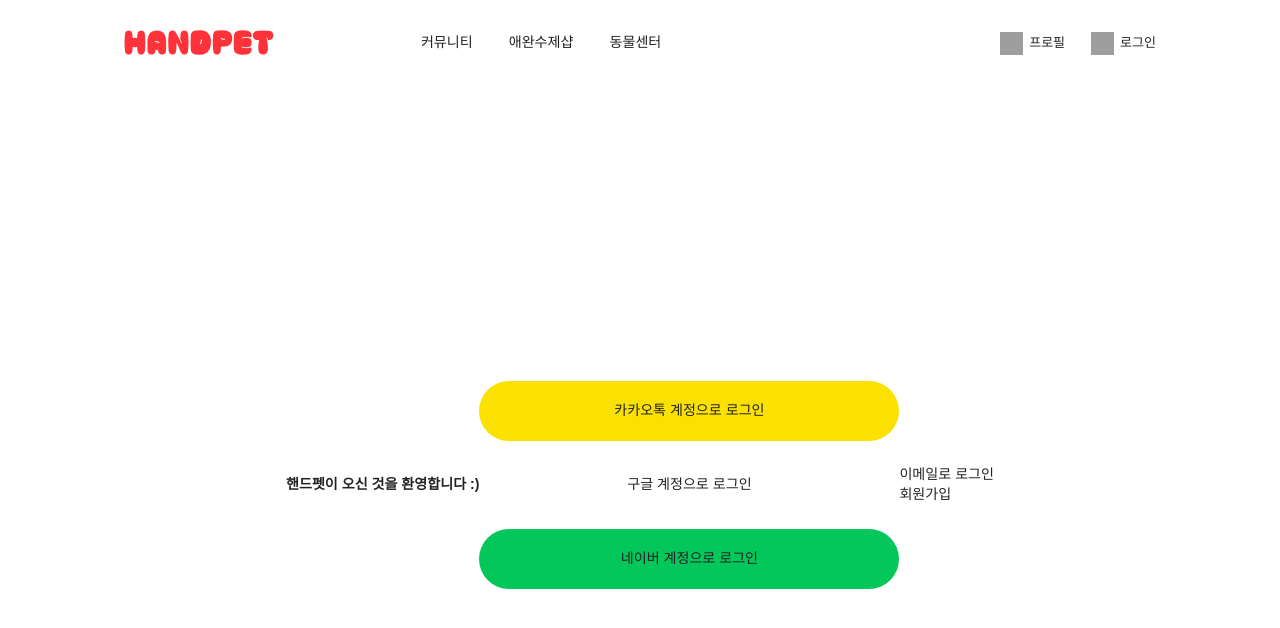
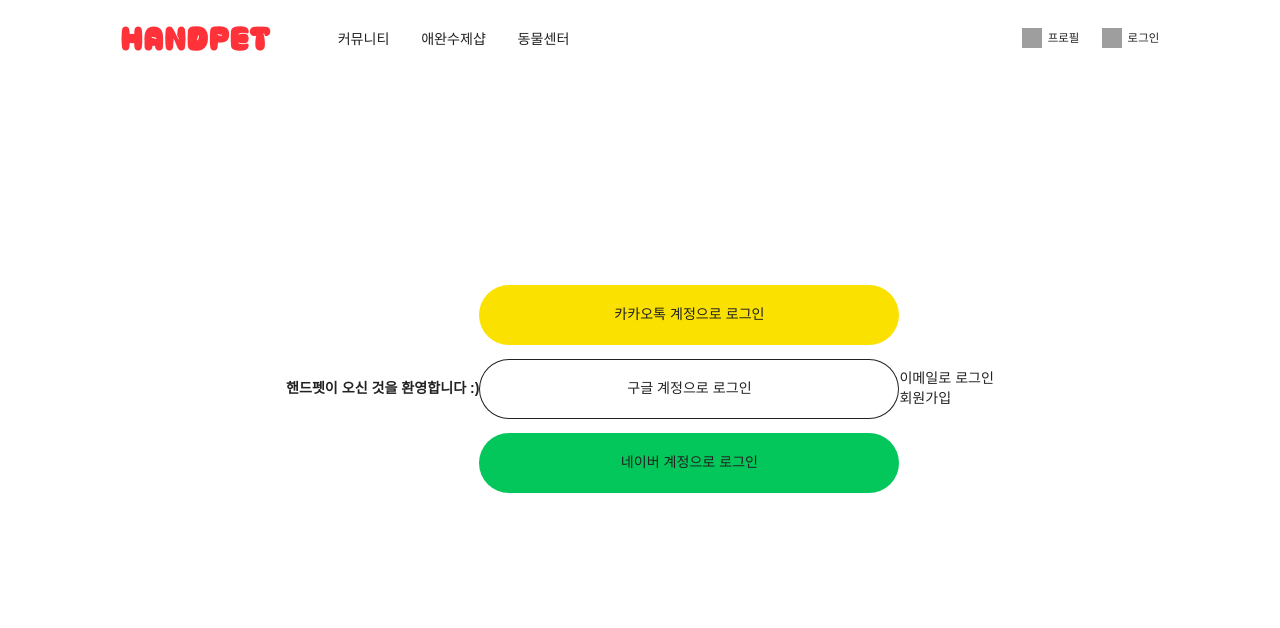
Before and after one commit to ESTFE-final/hand_pet_ver_2.0, a React (Vite) app: page /login in a window 1280 px wide. Shown: the top 628 px of the page. Built offline with nearby package versions, Linux system fonts and the light colour scheme; grey boxes are pictures that could not be loaded; a web font is replaced by a local one.

Commit message:
fix: Header sizing

```diff
--- a/src/components/Header/Header.scss
+++ b/src/components/Header/Header.scss
@@ -1,44 +1,55 @@
 header {
-  display: flex;
-  align-items: center;
-  justify-content: space-between;
-  margin: 30px 80px;
-  font-family: notosanskr;
+  position: fixed;
+  top: 0;
+  left: 0;
+  width: 100%;
+  background-color: #fff;
+  z-index: 1000;
 
-  .categories ul { /*카테고리 ui*/
+  .container {
     display: flex;
-    gap: 36px;
-    margin-left: -15vw;
-    // margin-left: clamp(-400px, -30vw, -200px);
-    li {
-      text-decoration: none;
-      font-weight: 500;
-      // font-size: 1.2rem;
-      line-height: 19px;
+    align-items: center;
+    justify-content: space-between;
+    max-width: 128rem;
+    margin: 0 auto;
+    padding: 3rem var(--border-basis);
+    gap: 7.6rem;
+  }
+
+  .categories {
+    margin-right: auto;
+    ul {
+      display: flex;
+      gap: 3.6rem;
+
+      li {
+        font-weight: 500;
+        line-height: 1.9rem;
+      }
     }
   }
 
-  .user { /*시용자 ui*/
+  .user {
     ul {
       display: flex;
-      gap: 26px;
+      gap: 2.6rem;
 
       li {
         font-weight: 500;
-        font-size: 13px;
-        line-height: 13px;
+        font-size: 1.3rem;
+        line-height: 1.3rem;
 
         a {
           position: relative;
-          padding-left: 29px;
+          padding-left: 2.9rem;
           &:before {
             content: "";
             position: absolute;
             left: 0;
             top: 50%;
             transform: translateY(-50%);
-            width: 23px;
-            height: 23px;
+            width: 2.3rem;
+            height: 2.3rem;
             background: no-repeat center;
           }
         }
--- a/src/components/Header/Header.tsx
+++ b/src/components/Header/Header.tsx
@@ -1,6 +1,6 @@
 import React from "react";
 import { Link } from "react-router-dom";
-import './Header.scss';
+import "./Header.scss";
 
 interface HeaderProps {
   //
@@ -8,6 +8,7 @@
 const Header = ({}: HeaderProps) => {
   return (
     <header>
+      <div className="container">
         <div className="logo">
           <Link to="/" aria-label="홈화면으로 이동">
             <img src="/Logo.png" alt="핸드펫 로고" />
@@ -38,6 +39,7 @@
             </li>
           </ul>
         </nav>
+      </div>
     </header>
   );
 };
--- a/src/pages/login/Login.scss
+++ b/src/pages/login/Login.scss
@@ -2,7 +2,7 @@
     display: flex;
     justify-content: center;
     align-items: center;
-    height: 100vh;
+    height: calc(100vh - 2.5rem);
 }
 
 .convinientLogin {
@@ -14,7 +14,6 @@
       width: 420px;
       padding: 20px 0;
       text-align: center;
-      border: 1px solid none;
       border-radius: 44px;
     }
     .kakaoLogin {
@@ -22,7 +21,7 @@
     }
     .googleLogin {
       background-color: #fff;
-      border-radius: 1px solid black;
+      box-shadow: 0 0 0 1px var(--black) inset;
     }
     .naverLogin {
       background-color: #03c75a;
--- a/src/pages/main/Main.tsx
+++ b/src/pages/main/Main.tsx
@@ -6,7 +6,7 @@
 
 const Main = ({}: MainProps) => {
     return(
-        <>Main</>
+        <div style={{height: '2000px', backgroundColor: 'gray', color: 'white'}}>Main</div>
     );
 };
 
```
Lines whose indentation alone changed are shown as unchanged.
